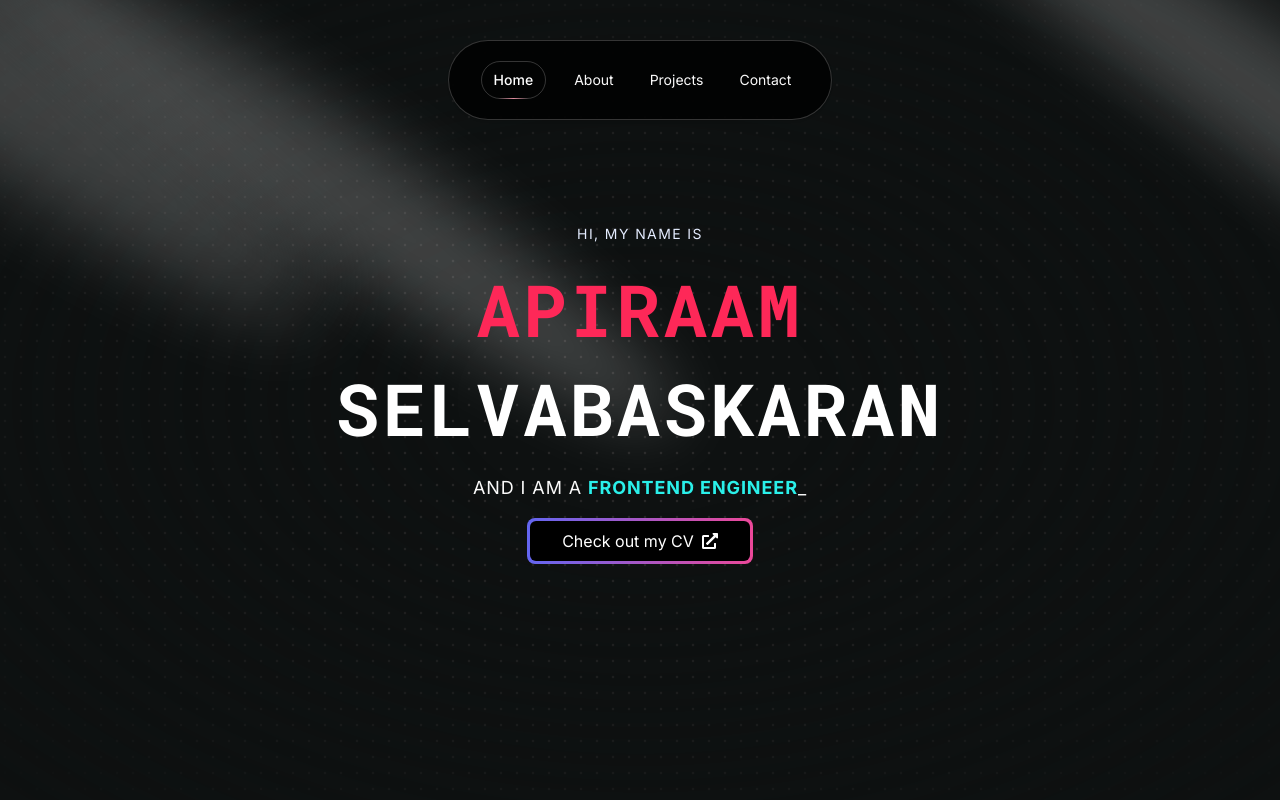
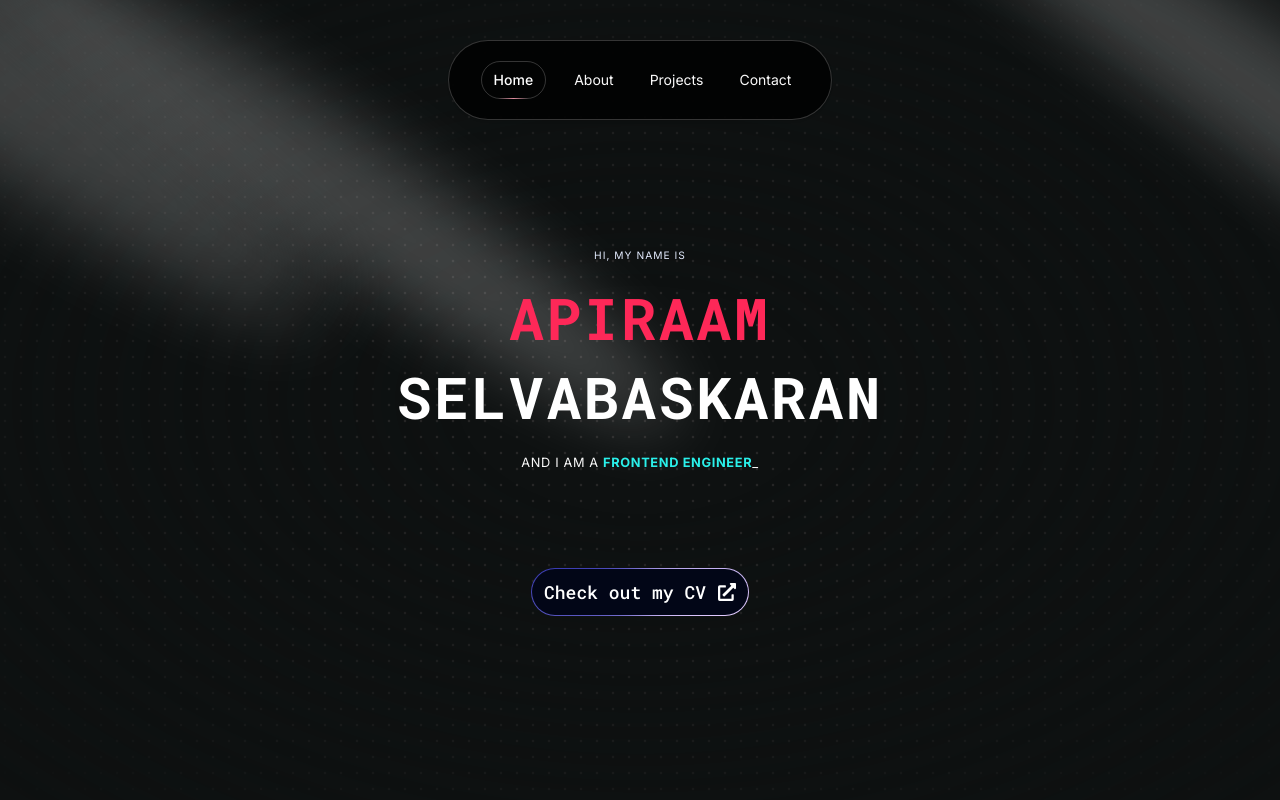
Before and after one commit to apiraam96/portfolio, a Next.js app: page / in a window 1280 px wide. Shown: the top 800 px of the page. Built offline with nearby package versions, Linux system fonts and the light colour scheme.

Commit message:
style: fixed CV button and made homepage h-screen

```diff
--- a/app/components/Landing.tsx
+++ b/app/components/Landing.tsx
@@ -6,10 +6,11 @@ import LitButton from "./ui/LitButton";
 import { FaExternalLinkAlt } from "react-icons/fa";
 import { HeroHighlight } from "./ui/HeroHighlight";
 import { BackgroundBeams } from "./ui/BackgroundBeams";
+import Shapes from "./Shapes";
 
 const Landing = () => {
   return (
-    <div className="pb-20 pt-36">
+    <div className="pb-20 pt-36 h-screen flex flex-col justify-center">
       <div>
         <Spotlight
           className="-top-40 -left-10 md:-left-32 md:-top-20 h-screen"
@@ -27,18 +28,18 @@ const Landing = () => {
       </div>
       <div className="flex justify-center relative my-20 z-10">
         <div className="max-w-[89vw] md:max-w-2xl lg:max-w-[60vw] flex flex-col items-center justify-center">
-          <h2 className="uppercase tracking-widest text-sm text-center text-blue-100 max-w-80">
+          <h2 className="uppercase tracking-widest text-[2.5vw] text-center md:text-[2vw] lg:text-[0.8vw] text-blue-100 max-w-80">
             Hi, my name is
           </h2>
           <TextGenerateEffect
-            className="text-center text-[40px] md:text-5xl lg:text-7xl font-Roboto"
+            className="text-center text-[10vw] md:text-[8vw] lg:text-[4.5vw] font-Roboto"
             words="APIRAAM SELVABASKARAN"
             duration={2}
           />
-          <span className="my-4 text-center md:tracking-wider text-sm md:text-md lg:text-lg">
+          <span className="my-4 text-center md:tracking-wider text-[3vw] md:text-[2.5vw] lg:text-[1vw]">
             <Introduction />
           </span>
-          <a href="https://www.google.com">
+          <a href="https://www.google.com" className="mt-20 hover:scale-105">
             <LitButton
               title="Check out my CV"
               icon={<FaExternalLinkAlt />}
--- a/app/components/ui/CardHover.tsx
+++ b/app/components/ui/CardHover.tsx
@@ -24,14 +24,14 @@ export const HoverEffect = ({
   let [hoveredIndex, setHoveredIndex] = useState<number | null>(null);
 
   return (
-    <div className={cn("grid grid-cols-1 lg:grid-cols-3 py-10", className)}>
+    <div className={cn("flex flex-wrap justify-center py-10", className)}>
       {items.map((item, idx) => (
         <a
           href={item?.link}
           key={item?.link}
           target="_blank"
           rel="noopener noreferrer"
-          className="relative group p-2 h-full w-full"
+          className="relative group p-2 h-full w-full lg:basis-1/3"
           onMouseEnter={() => setHoveredIndex(idx)}
           onMouseLeave={() => setHoveredIndex(null)}
         >
--- a/app/components/ui/LitButton.tsx
+++ b/app/components/ui/LitButton.tsx
@@ -1,4 +1,7 @@
+"use client";
+
 import React from "react";
+import { motion } from "framer-motion";
 
 const LitButton = ({
   title,
@@ -14,14 +17,29 @@ const LitButton = ({
   otherClasses?: string;
 }) => {
   return (
-    <button className="p-[3px] relative">
-      <div className="absolute inset-0 bg-gradient-to-r from-indigo-500 via-purple-500 to-pink-500 rounded-lg" />
-      <div className="inline-flex px-8 py-2  bg-black rounded-[6px]  relative group transition duration-200 text-white hover:bg-transparent gap-2 items-center">
-        {position === "left" && icon}
-        {title}
-        {position === "right" && icon}
-      </div>
-    </button>
+    <motion.div
+      initial={{
+        opacity: 0,
+        y: 20,
+      }}
+      animate={{
+        opacity: 1,
+        y: [20, -5, 0],
+      }}
+      transition={{
+        duration: 5,
+        ease: [0.4, 0.0, 0.2, 1],
+      }}
+    >
+      <button className="relative inline-flex h-12 overflow-hidden rounded-full p-[1px] focus:outline-none focus:ring-2 focus:ring-slate-400 focus:ring-offset-2 focus:ring-offset-slate-50">
+        <span className="absolute inset-[-1000%] animate-[spin_2s_linear_infinite] bg-[conic-gradient(from_90deg_at_50%_50%,#E2CBFF_0%,#393BB2_50%,#E2CBFF_100%)]" />
+        <span className="inline-flex h-full w-full cursor-pointer items-center justify-center rounded-full bg-slate-950 px-3 py-1 text-sm font-medium font-Roboto text-white backdrop-blur-3xl gap-3 md:text-lg">
+          {position === "left" && icon}
+          {title}
+          {position === "right" && icon}
+        </span>
+      </button>
+    </motion.div>
   );
 };
 
--- a/app/components/ui/TextGenerateEffect.tsx
+++ b/app/components/ui/TextGenerateEffect.tsx
@@ -18,7 +18,7 @@ export const TextGenerateEffect = ({
   let wordsArray = words.split(" ");
   useEffect(() => {
     animate(
-      "span",
+      "p",
       {
         opacity: 1,
         filter: filter ? "blur(0px)" : "none",
@@ -35,7 +35,7 @@ export const TextGenerateEffect = ({
       <motion.div ref={scope}>
         {wordsArray.map((word, idx) => {
           return (
-            <motion.span
+            <motion.p
               key={word + idx}
               className={
                 idx == 0
@@ -47,7 +47,7 @@ export const TextGenerateEffect = ({
               }}
             >
               {word}{" "}
-            </motion.span>
+            </motion.p>
           );
         })}
       </motion.div>
```
Also changed, not shown: public/scrolldown.svg (added).
